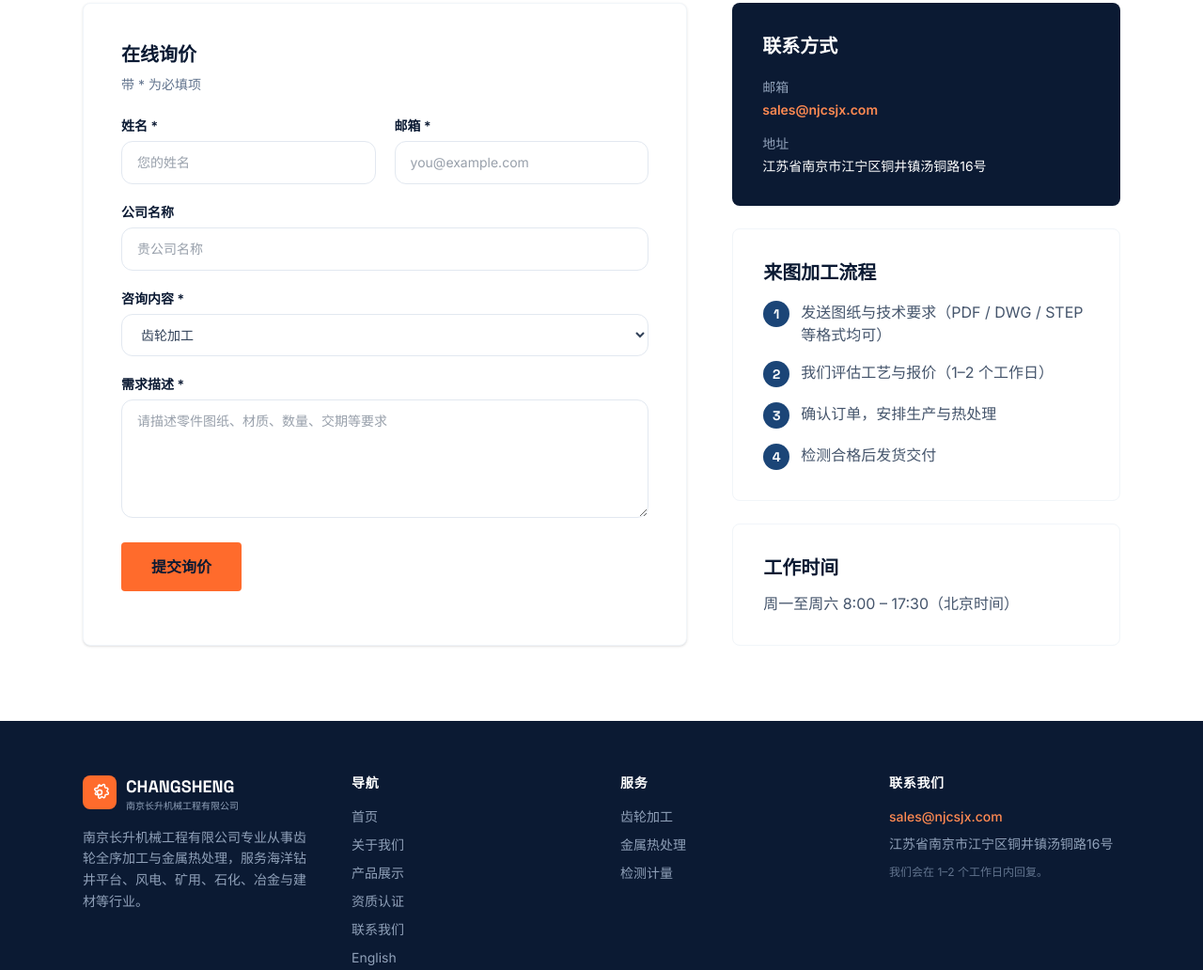
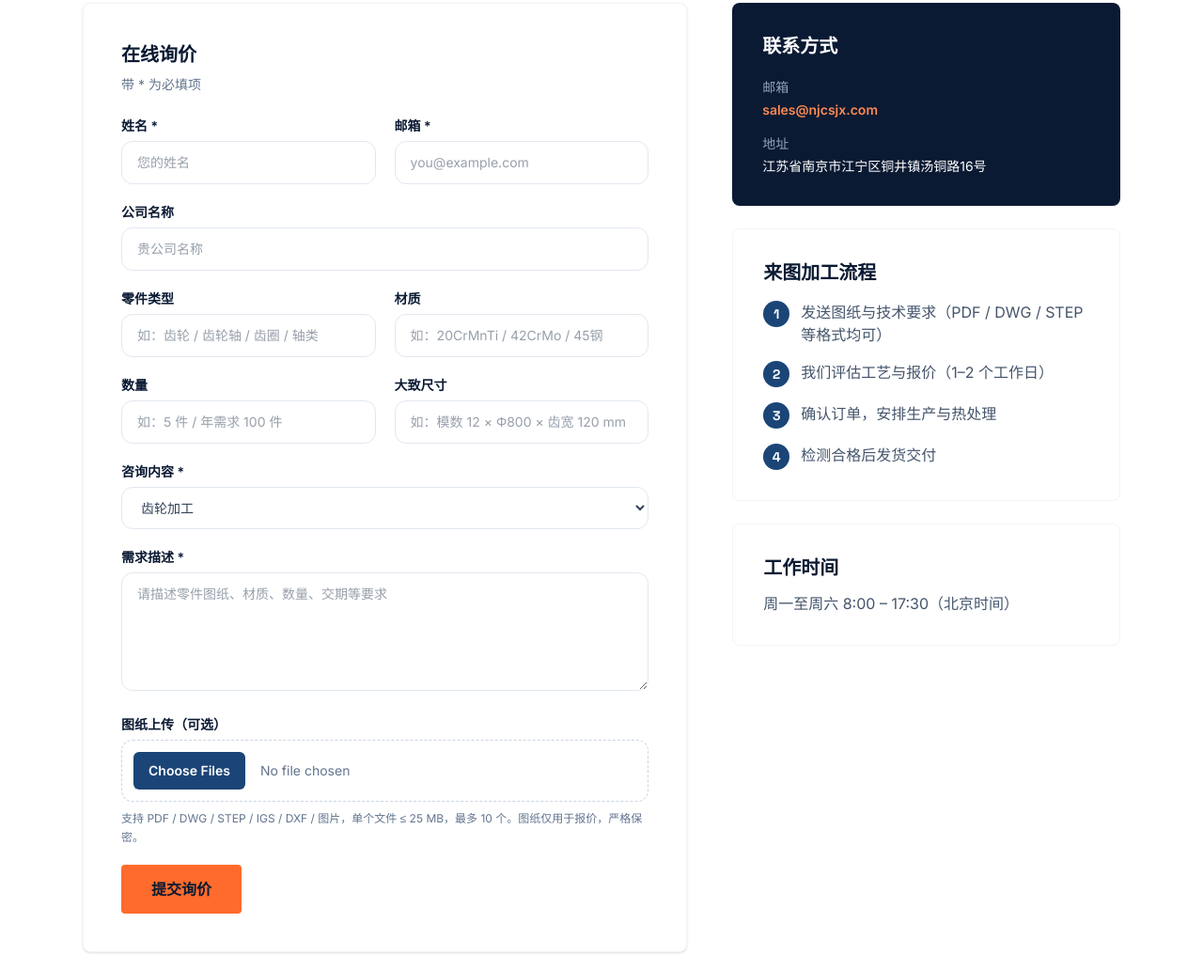
Before and after one commit to Phil0318/njcsjx, an Astro site: page /zh/contact in a window 1280 px wide. Shown: the part 401-1433 px from the top of the page at 94% size. Built offline with nearby package versions, Linux system fonts and the light colour scheme; Astro itself is replaced by a stand-in of ours.

Commit message:
A2: RFQ form - part/material/quantity/dimensions fields, optional drawing upload, honeypot, gated generate_lead

```diff
--- a/src/components/ContactForm.astro
+++ b/src/components/ContactForm.astro
@@ -16,10 +16,21 @@ const labels = {
     emailPh: 'you@example.com',
     company: '公司名称',
     companyPh: '贵公司名称',
+    partType: '零件类型',
+    partTypePh: '如：齿轮 / 齿轮轴 / 齿圈 / 轴类',
+    material: '材质',
+    materialPh: '如：20CrMnTi / 42CrMo / 45钢',
+    quantity: '数量',
+    quantityPh: '如：5 件 / 年需求 100 件',
+    dimensions: '大致尺寸',
+    dimensionsPh: '如：模数 12 × Φ800 × 齿宽 120 mm',
     service: '咨询内容',
     serviceOptions: ['齿轮加工', '金属热处理', '两者都需要', '其他'],
     message: '需求描述',
     messagePh: '请描述零件图纸、材质、数量、交期等要求',
+    drawings: '图纸上传（可选）',
+    drawingsHint: '支持 PDF / DWG / STEP / IGS / DXF / 图片，单个文件 ≤ 25 MB，最多 10 个。图纸仅用于报价，严格保密。',
+    fileSizeError: '有文件超过 25 MB 限制，请压缩后重试。',
     submit: '提交询价',
     sending: '发送中…',
     success: '谢谢！您的询价已发送，我们会在 1–2 个工作日内回复。',
@@ -32,10 +43,21 @@ const labels = {
     emailPh: 'you@example.com',
     company: 'Company',
     companyPh: 'Your company name',
+    partType: 'Part type',
+    partTypePh: 'e.g. gear / gear shaft / ring gear / shaft',
+    material: 'Material',
+    materialPh: 'e.g. 20CrMnTi / 42CrMo / 1045',
+    quantity: 'Quantity',
+    quantityPh: 'e.g. 5 pcs / 100 pcs per year',
+    dimensions: 'Approx. dimensions',
+    dimensionsPh: 'e.g. module 12 × Ø800 × face width 120 mm',
     service: 'What do you need?',
     serviceOptions: ['Gear machining', 'Heat treatment', 'Both', 'Other'],
     message: 'Requirements',
     messagePh: 'Describe drawings, material, quantity, and timeline',
+    drawings: 'Drawings (optional)',
+    drawingsHint: 'PDF / DWG / STEP / IGS / DXF / images accepted — max 25 MB per file, up to 10 files. Drawings are used for quoting only and kept confidential.',
+    fileSizeError: 'A file exceeds the 25 MB limit. Please compress it and retry.',
     submit: 'Send Request',
     sending: 'Sending…',
     success: 'Thanks! Your request has been sent. We will reply within 1–2 business days.',
@@ -50,8 +72,10 @@ const t = labels[lang];
   id="quote-form"
   method="POST"
   action={FORMSPREE_ENDPOINT}
+  enctype="multipart/form-data"
   class="grid gap-5 sm:grid-cols-2"
 >
+  <input type="text" name="_gotcha" tabindex="-1" autocomplete="off" class="hidden" aria-hidden="true" />
   <div>
     <label for="name" class="mb-1.5 block text-sm font-semibold text-ink">{t.name} *</label>
     <input
@@ -87,6 +111,46 @@ const t = labels[lang];
       class="w-full rounded-xl border border-slate-200 px-4 py-3 text-sm outline-none transition focus:border-steel-500 focus:ring-2 focus:ring-steel-500/20"
     />
   </div>
+  <div>
+    <label for="part-type" class="mb-1.5 block text-sm font-semibold text-ink">{t.partType}</label>
+    <input
+      id="part-type"
+      name="part_type"
+      type="text"
+      placeholder={t.partTypePh}
+      class="w-full rounded-xl border border-slate-200 px-4 py-3 text-sm outline-none transition focus:border-steel-500 focus:ring-2 focus:ring-steel-500/20"
+    />
+  </div>
+  <div>
+    <label for="material" class="mb-1.5 block text-sm font-semibold text-ink">{t.material}</label>
+    <input
+      id="material"
+      name="material"
+      type="text"
+      placeholder={t.materialPh}
+      class="w-full rounded-xl border border-slate-200 px-4 py-3 text-sm outline-none transition focus:border-steel-500 focus:ring-2 focus:ring-steel-500/20"
+    />
+  </div>
+  <div>
+    <label for="quantity" class="mb-1.5 block text-sm font-semibold text-ink">{t.quantity}</label>
+    <input
+      id="quantity"
+      name="quantity"
+      type="text"
+      placeholder={t.quantityPh}
+      class="w-full rounded-xl border border-slate-200 px-4 py-3 text-sm outline-none transition focus:border-steel-500 focus:ring-2 focus:ring-steel-500/20"
+    />
+  </div>
+  <div>
+    <label for="dimensions" class="mb-1.5 block text-sm font-semibold text-ink">{t.dimensions}</label>
+    <input
+      id="dimensions"
+      name="dimensions"
+      type="text"
+      placeholder={t.dimensionsPh}
+      class="w-full rounded-xl border border-slate-200 px-4 py-3 text-sm outline-none transition focus:border-steel-500 focus:ring-2 focus:ring-steel-500/20"
+    />
+  </div>
   <div class="sm:col-span-2">
     <label for="service" class="mb-1.5 block text-sm font-semibold text-ink">{t.service} *</label>
     <select
@@ -109,6 +173,18 @@ const t = labels[lang];
       class="w-full rounded-xl border border-slate-200 px-4 py-3 text-sm outline-none transition focus:border-steel-500 focus:ring-2 focus:ring-steel-500/20"></textarea>
   </div>
   <div class="sm:col-span-2">
+    <label for="attachment" class="mb-1.5 block text-sm font-semibold text-ink">{t.drawings}</label>
+    <input
+      id="attachment"
+      name="attachment"
+      type="file"
+      multiple
+      accept=".pdf,.dwg,.dxf,.step,.stp,.igs,.iges,.stl,.jpg,.jpeg,.png,.zip"
+      class="block w-full cursor-pointer rounded-xl border border-dashed border-slate-300 bg-white p-3 text-sm text-slate-500 file:mr-4 file:cursor-pointer file:rounded-md file:border-0 file:bg-steel-700 file:px-4 file:py-2.5 file:text-sm file:font-semibold file:text-white hover:file:bg-steel-800"
+    />
+    <p class="mt-2 text-xs leading-relaxed text-slate-500">{t.drawingsHint}</p>
+  </div>
+  <div class="sm:col-span-2">
     <button
       type="submit"
       class="rounded-full bg-accent-500 px-8 py-3.5 font-semibold text-white transition-colors hover:bg-accent-600"
@@ -119,14 +195,33 @@ const t = labels[lang];
   </div>
 </form>
 
-<script define:vars={{ FORMSPREE_ENDPOINT, success: t.success, error: t.error, sending: t.sending }}>
-  const form = document.getElementById('quote-form');
+<script define:vars={{ FORMSPREE_ENDPOINT, success: t.success, error: t.error, sending: t.sending, fileSizeError: t.fileSizeError }}>
+  const form = document.getElementById('quote-form') as HTMLFormElement | null;
   const status = document.getElementById('form-status');
-  const submitBtn = form?.querySelector('button[type="submit"]');
+  const submitBtn = form?.querySelector('button[type="submit"]') as HTMLButtonElement | null;
+  const attachmentInput = document.getElementById('attachment') as HTMLInputElement | null;
+
+  const MAX_FILE_SIZE = 25 * 1024 * 1024;
+  const MAX_FILES = 10;
 
   form?.addEventListener('submit', async (e) => {
     e.preventDefault();
     if (!form || !status || !submitBtn) return;
+
+    if (attachmentInput?.files) {
+      if (attachmentInput.files.length > MAX_FILES) {
+        status.textContent = error;
+        status.className = 'mt-4 rounded-xl bg-red-50 px-4 py-3 text-sm font-medium text-red-700';
+        return;
+      }
+      for (const file of attachmentInput.files) {
+        if (file.size > MAX_FILE_SIZE) {
+          status.textContent = fileSizeError;
+          status.className = 'mt-4 rounded-xl bg-red-50 px-4 py-3 text-sm font-medium text-red-700';
+          return;
+        }
+      }
+    }
 
     const originalLabel = submitBtn.textContent;
     submitBtn.disabled = true;
@@ -143,6 +238,9 @@ const t = labels[lang];
         form.reset();
         status.textContent = success;
         status.className = 'mt-4 rounded-xl bg-emerald-50 px-4 py-3 text-sm font-medium text-emerald-700';
+        if (typeof window.gtag === 'function') {
+          window.gtag('event', 'generate_lead', { form: 'quote' });
+        }
       } else {
         throw new Error(String(res.status));
       }
```
